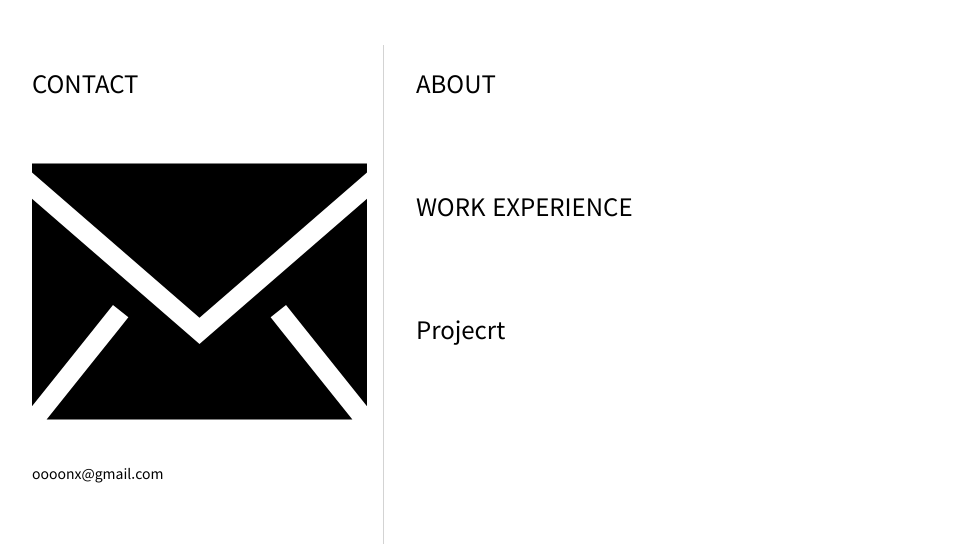
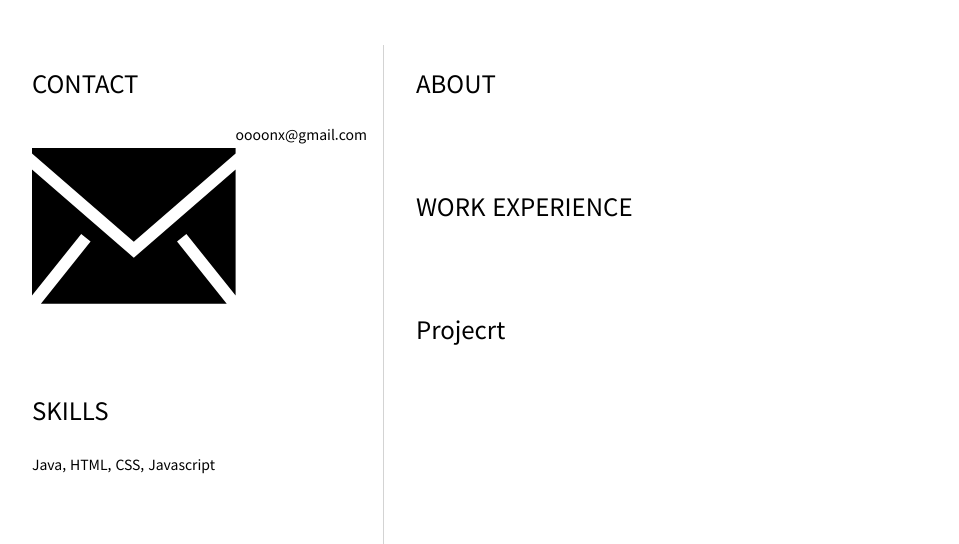
Before and after one commit to KWWWJ/resum, a plain HTML site: page index.html in a window 1280 px wide. Shown: the part 180-724 px from the top of the page, without its empty margins (160-1119 px from the left). Drawn offline with Linux system fonts and the light colour scheme.

Commit message:
email style

```diff
--- a/style.css
+++ b/style.css
@@ -56,3 +56,8 @@ i {
 #mainLeft {
     border-right: 1px solid lightgray;
 }
+
+.email{
+    display: flex;
+    text-align: center;
+}
```
